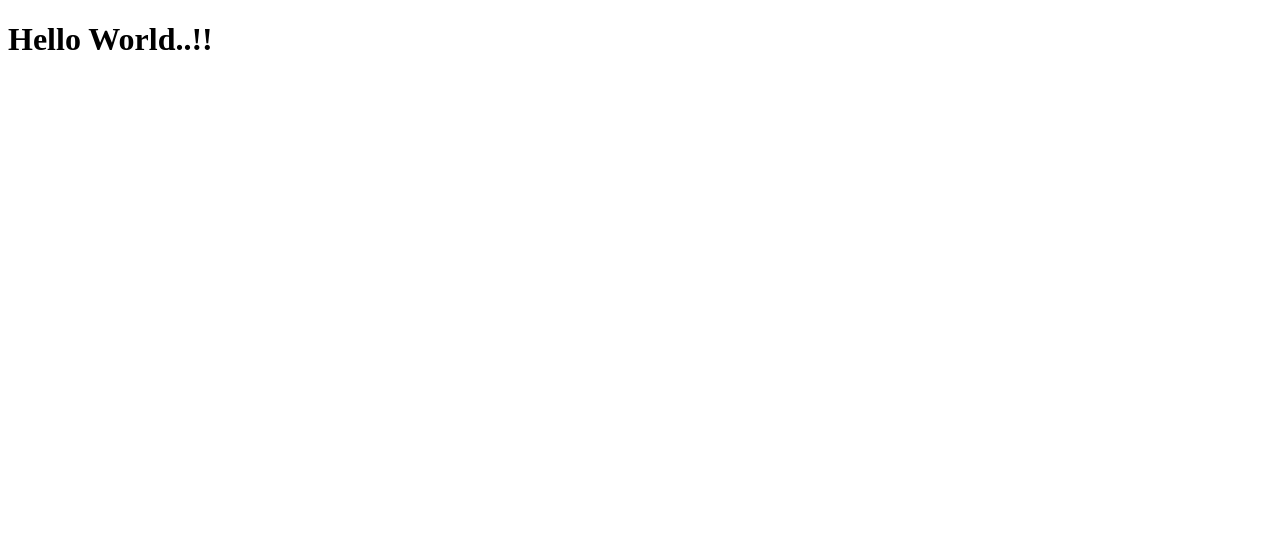
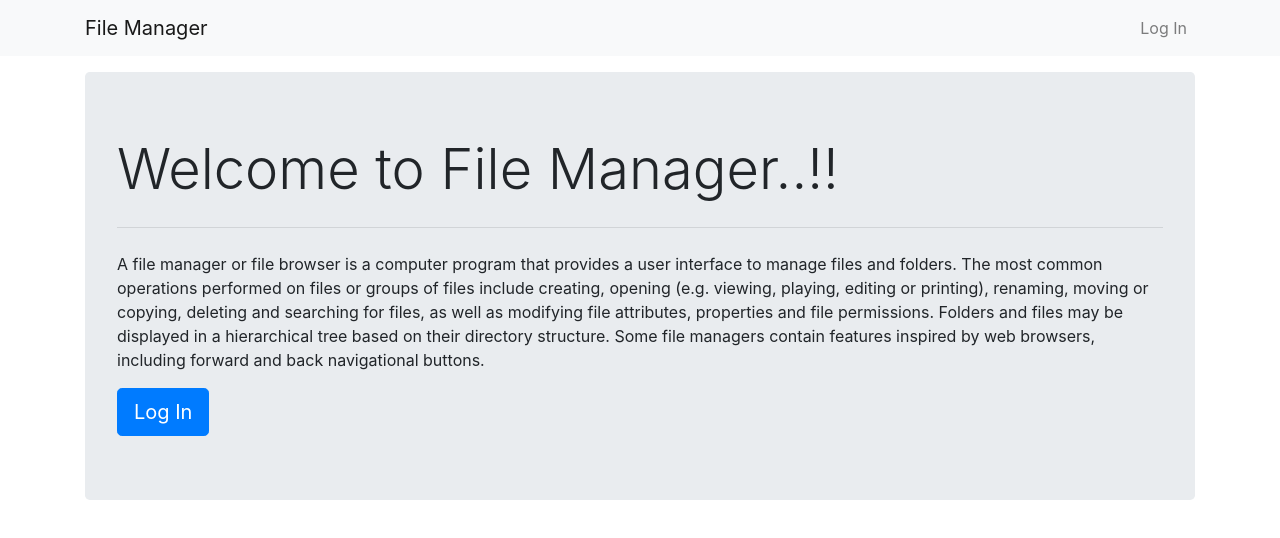
Before and after one commit to PalashBera/file_manager, a React (Create React App) app: page / in a window 1280 px wide. Shown: the top 538 px of the page. Built offline with nearby package versions, Linux system fonts and the light colour scheme.

Commit message:
Adding home page and login page using routers

```diff
--- a/package.json
+++ b/package.json
@@ -5,6 +5,7 @@
   "dependencies": {
     "react": "^16.13.1",
     "react-dom": "^16.13.1",
+    "react-router-dom": "^5.2.0",
     "react-scripts": "3.4.1"
   },
   "scripts": {
--- a/public/index.html
+++ b/public/index.html
@@ -9,6 +9,10 @@
       name="description"
       content="Web site created using create-react-app"
     />
+    <link rel="stylesheet" href="https://maxcdn.bootstrapcdn.com/bootstrap/4.0.0/css/bootstrap.min.css" integrity="sha384-Gn5384xqQ1aoWXA+058RXPxPg6fy4IWvTNh0E263XmFcJlSAwiGgFAW/dAiS6JXm" crossorigin="anonymous">
+    <script src="https://code.jquery.com/jquery-3.2.1.slim.min.js" integrity="sha384-KJ3o2DKtIkvYIK3UENzmM7KCkRr/rE9/Qpg6aAZGJwFDMVNA/GpGFF93hXpG5KkN" crossorigin="anonymous"></script>
+    <script src="https://cdnjs.cloudflare.com/ajax/libs/popper.js/1.12.9/umd/popper.min.js" integrity="sha384-ApNbgh9B+Y1QKtv3Rn7W3mgPxhU9K/ScQsAP7hUibX39j7fakFPskvXusvfa0b4Q" crossorigin="anonymous"></script>
+    <script src="https://maxcdn.bootstrapcdn.com/bootstrap/4.0.0/js/bootstrap.min.js" integrity="sha384-JZR6Spejh4U02d8jOt6vLEHfe/JQGiRRSQQxSfFWpi1MquVdAyjUar5+76PVCmYl" crossorigin="anonymous"></script>
     <link rel="apple-touch-icon" href="%PUBLIC_URL%/logo192.png" />
     <!--
       manifest.json provides metadata used when your web app is installed on a
--- a/src/App.js
+++ b/src/App.js
@@ -1,8 +1,16 @@
 import React from 'react';
+import Routes from './routes';
+import Navbar from './components/Navbar';
 
 function App() {
   return (
-    <h1>Hello World..!!</h1>
+    <>
+      <Navbar />
+
+      <div className='container my-3'>
+        {Routes}
+      </div>
+    </>
   );
 }
 
--- /dev/null
+++ b/src/components/Navbar/index.js
@@ -0,0 +1,25 @@
+import React from 'react';
+import { Link } from 'react-router-dom';
+
+function Navbar() {
+  return (
+    <nav className='navbar navbar-expand-lg navbar-light bg-light'>
+      <div className='container'>
+        <Link className='navbar-brand' to='/'>File Manager</Link>
+        <button className='navbar-toggler' type='button' data-toggle='collapse' data-target='#navbarSupportedContent' aria-controls='navbarSupportedContent' aria-expanded='false' aria-label='Toggle navigation'>
+          <span className='navbar-toggler-icon'></span>
+        </button>
+
+        <div className='collapse navbar-collapse' id='navbarSupportedContent'>
+          <ul className='navbar-nav ml-auto'>
+            <li className='nav-item'>
+              <Link className='nav-link' to='/login'>Log In</Link>
+            </li>
+          </ul>
+        </div>
+      </div>
+    </nav>
+  );
+}
+
+export default Navbar;
--- a/src/index.js
+++ b/src/index.js
@@ -1,11 +1,14 @@
 import React from 'react';
 import ReactDOM from 'react-dom';
+import { BrowserRouter } from 'react-router-dom';
 import App from './App';
 import * as serviceWorker from './serviceWorker';
 
 ReactDOM.render(
   <React.StrictMode>
-    <App />
+    <BrowserRouter>
+      <App />
+    </BrowserRouter>
   </React.StrictMode>,
   document.getElementById('root')
 );
--- /dev/null
+++ b/src/pages/HomePage/index.js
@@ -0,0 +1,16 @@
+import React from 'react';
+import { Link } from 'react-router-dom';
+
+function HomePage() {
+  return (
+    <div className='jumbotron'>
+      <h1 className='display-4'>Welcome to File Manager..!!</h1>
+      <hr className='my-4' />
+      <p>A file manager or file browser is a computer program that provides a user interface to manage files and folders. The most common operations performed on files or groups of files include creating, opening (e.g. viewing, playing, editing or printing), renaming, moving or copying, deleting and searching for files, as well as modifying file attributes, properties and file permissions. Folders and files may be displayed in a hierarchical tree based on their directory structure. Some file managers contain features inspired by web browsers, including forward and back navigational buttons.</p>
+
+      <Link className='btn btn-primary btn-lg' to='/login' role='button'>Log In</Link>
+    </div>
+  );
+}
+
+export default HomePage;
--- /dev/null
+++ b/src/pages/LoginPage/index.js
@@ -0,0 +1,9 @@
+import React from 'react';
+
+function LoginPage() {
+  return (
+    <div>This is Login Page.</div>
+  );
+}
+
+export default LoginPage;
--- /dev/null
+++ b/src/routes/index.js
@@ -0,0 +1,12 @@
+import React from 'react';
+import { Route, Switch } from 'react-router-dom';
+
+import HomePage from '../pages/HomePage';
+import LoginPage from '../pages/LoginPage';
+
+export default (
+  <Switch>
+    <Route exact path='/' component={HomePage} />
+    <Route exact path='/login' component={LoginPage} />
+  </Switch>
+);
```
Also changed, not shown: 1 other file (tests, documents, lock files or other folders).
